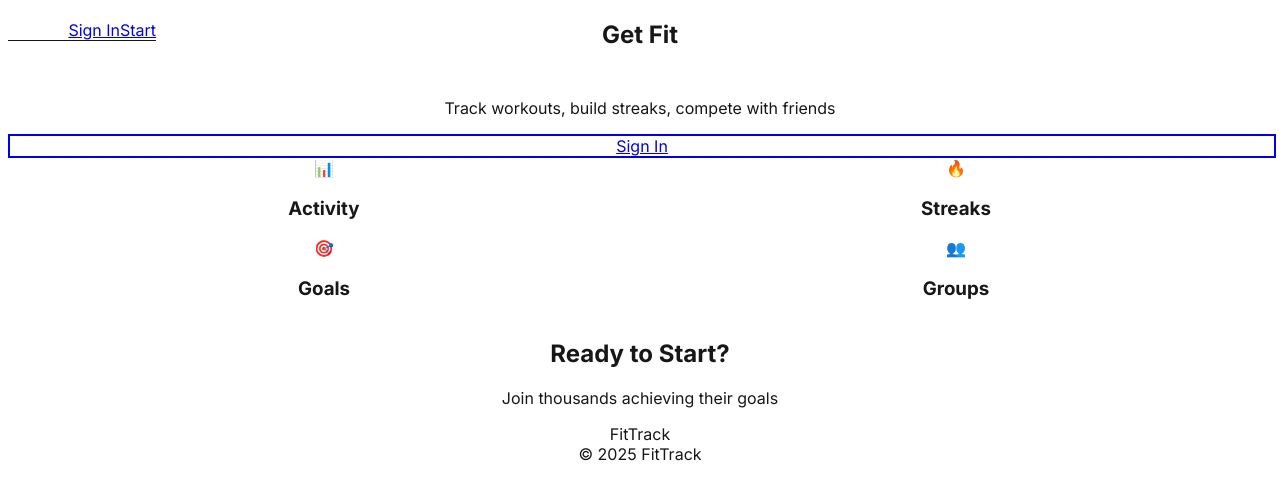
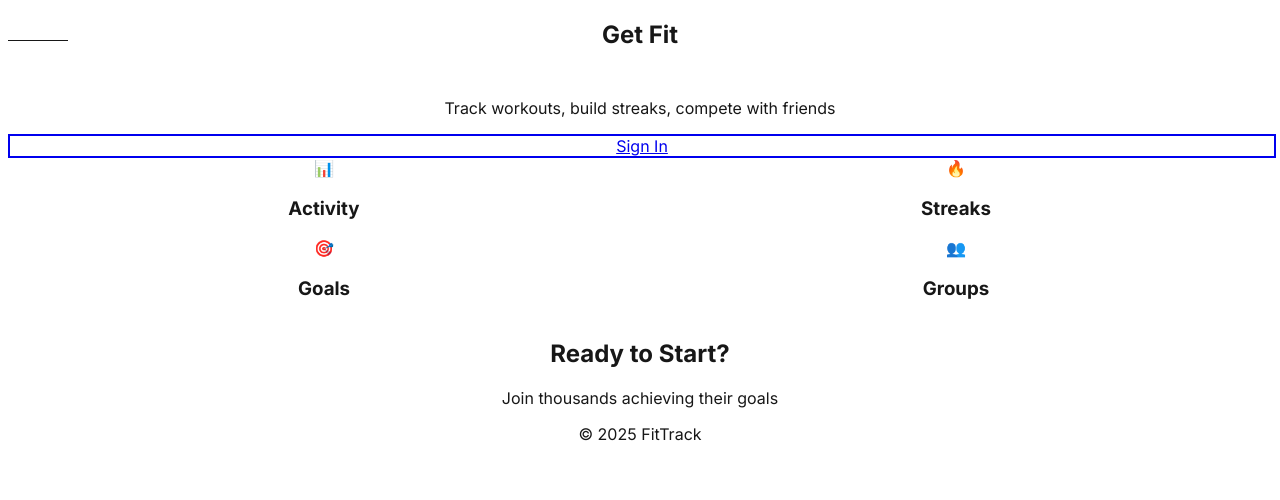
Before and after one commit to Nour0A2/fitness-tracker, a Next.js app: page / in a window 1280 px wide. Shown: the top 500 px of the page. Built offline with nearby package versions, Linux system fonts and the light colour scheme.

Commit message:
updated login page

```diff
--- a/app/page.tsx
+++ b/app/page.tsx
@@ -18,12 +18,8 @@ export default function Home() {
               <span className="text-lg sm:text-2xl font-black bg-gradient-to-r from-purple-600 to-blue-600 bg-clip-text text-transparent">FitTrack</span>
             </div>
             <div className="flex items-center gap-2 sm:gap-4">
-              <Link href="/login" className="px-3 py-2 sm:px-6 sm:py-2.5 text-sm sm:text-base text-gray-700 hover:text-gray-900 font-semibold transition-colors rounded-lg sm:rounded-xl">
-                Sign In
-              </Link>
-              <Link href="/signup" className="px-3 py-2 sm:px-6 sm:py-2.5 text-sm sm:text-base bg-gradient-to-r from-purple-600 to-blue-600 text-white font-semibold rounded-lg sm:rounded-xl shadow-lg hover:shadow-xl transform hover:scale-105 transition-all">
-                Start
-              </Link>
+
+
             </div>
           </div>
         </div>
@@ -123,7 +119,7 @@ export default function Home() {
                 <path strokeLinecap="round" strokeLinejoin="round" strokeWidth={2.5} d="M13 10V3L4 14h7v7l9-11h-7z" />
               </svg>
             </div>
-            <span className="text-lg font-black">FitTrack</span>
+
           </div>
           <div className="text-gray-400 text-sm">
             © 2025 FitTrack
```
